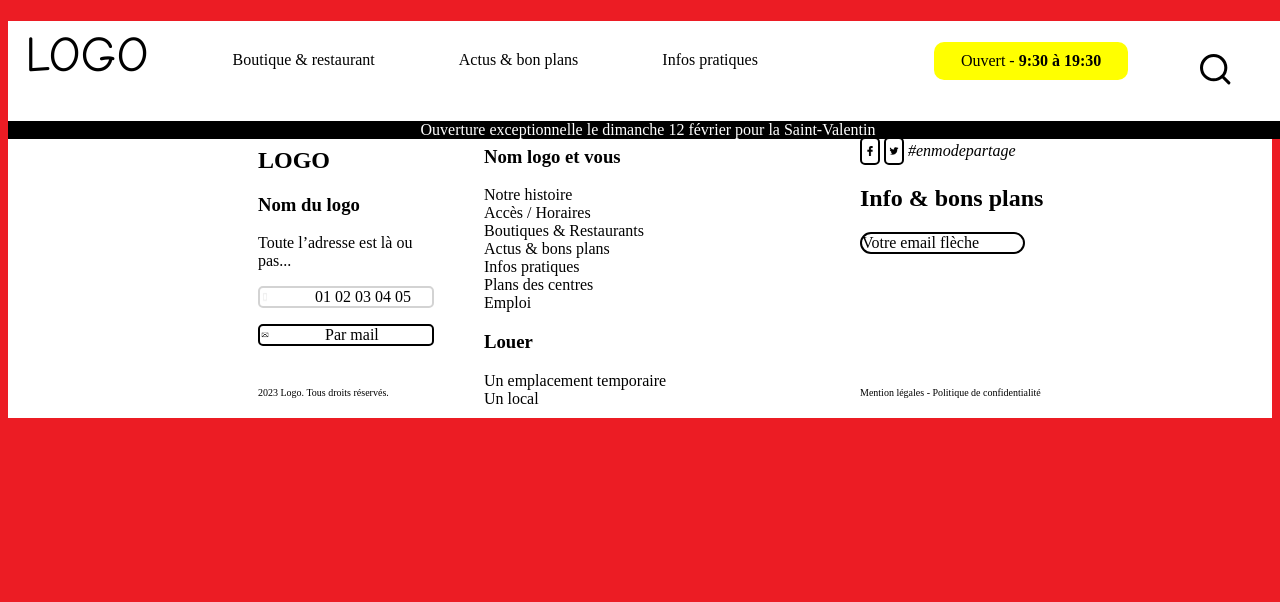
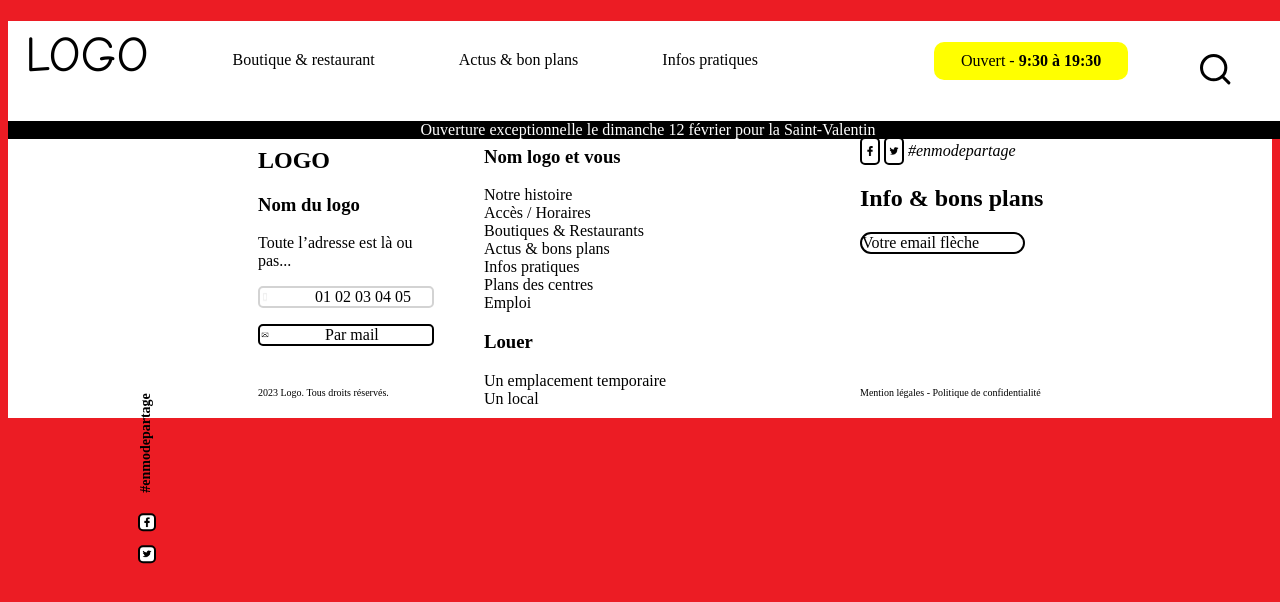
Before and after one commit to GallusPrime/Projet_Web_L2_2024, a website built with Vite: page index.html in a window 1280 px wide. Built offline with nearby package versions, Linux system fonts and the light colour scheme; files whose address does not match are found by name.

Commit message:
bar fix gauche finit

```diff
--- a/index.html
+++ b/index.html
@@ -48,6 +48,17 @@
     <section class="counter">
 
     </section>
+    <div class="bar-fixé">
+      <div class="vertical-txt">#enmodepartage</div>
+      <div class="icones">
+    <span class="icone">
+      <img src="public/logo_facebook.png" alt="Facebook">
+    </span>
+        <span class="icone">
+      <img src="public/logo_twitter.png" alt="Twitter">
+    </span>
+      </div>
+    </div>
   </main>
   <footer>
     <div class="footer-gauche">
--- a/public/style.css
+++ b/public/style.css
@@ -186,3 +186,46 @@ footer {
     object-fit: contain;
     margin-right: 50px;
 }
+
+
+.bar-fixé {
+    position: fixed;
+    top: 60%;
+    left: 10%;
+    transform: translateY(-50%); /* peut être a enlever */
+    padding: 10px 10px;
+    text-align: center;
+    z-index: 100000000;
+}
+
+
+.vertical-txt {
+    writing-mode: vertical-rl; /* Rend le texte vertical */
+    transform: rotate(180deg); /* Inverse le sens du texte */
+    font-size: 14px;
+    font-weight: bold;
+    margin-bottom: 20px; /* Espace entre le texte et les icônes */
+    color: black;
+}
+
+
+.icones {
+    display: flex;
+    flex-direction: column;
+    gap: 10px;
+}
+
+.icone img {
+    width: 10px;
+    height: 10px;
+    object-fit: contain;
+    border: 2px solid black;
+    border-radius: 5px;
+    padding: 2px;
+    background-color: white;
+    transition: transform 0.3s ease;
+}
+
+.icone img:hover {
+    transform: translateX(4px);
+}
```
